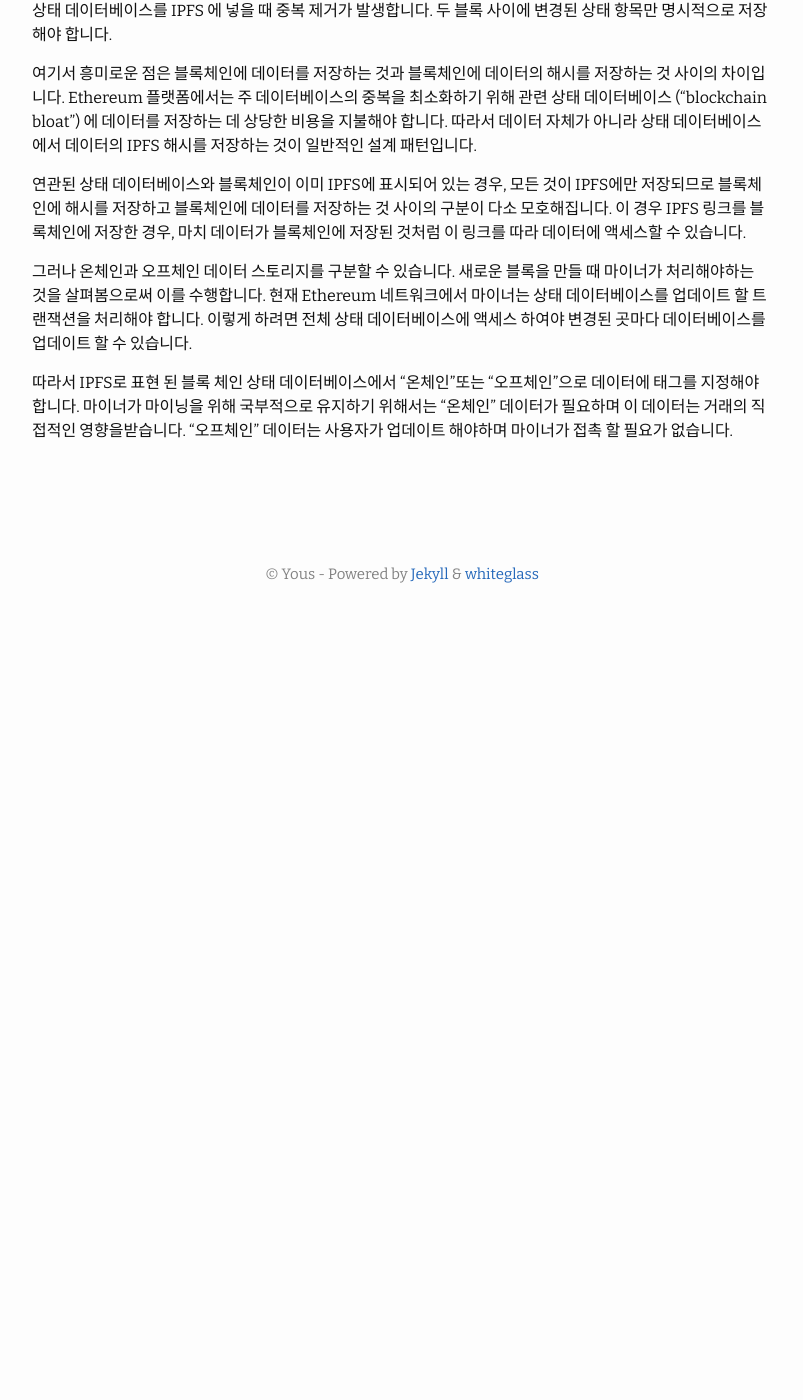
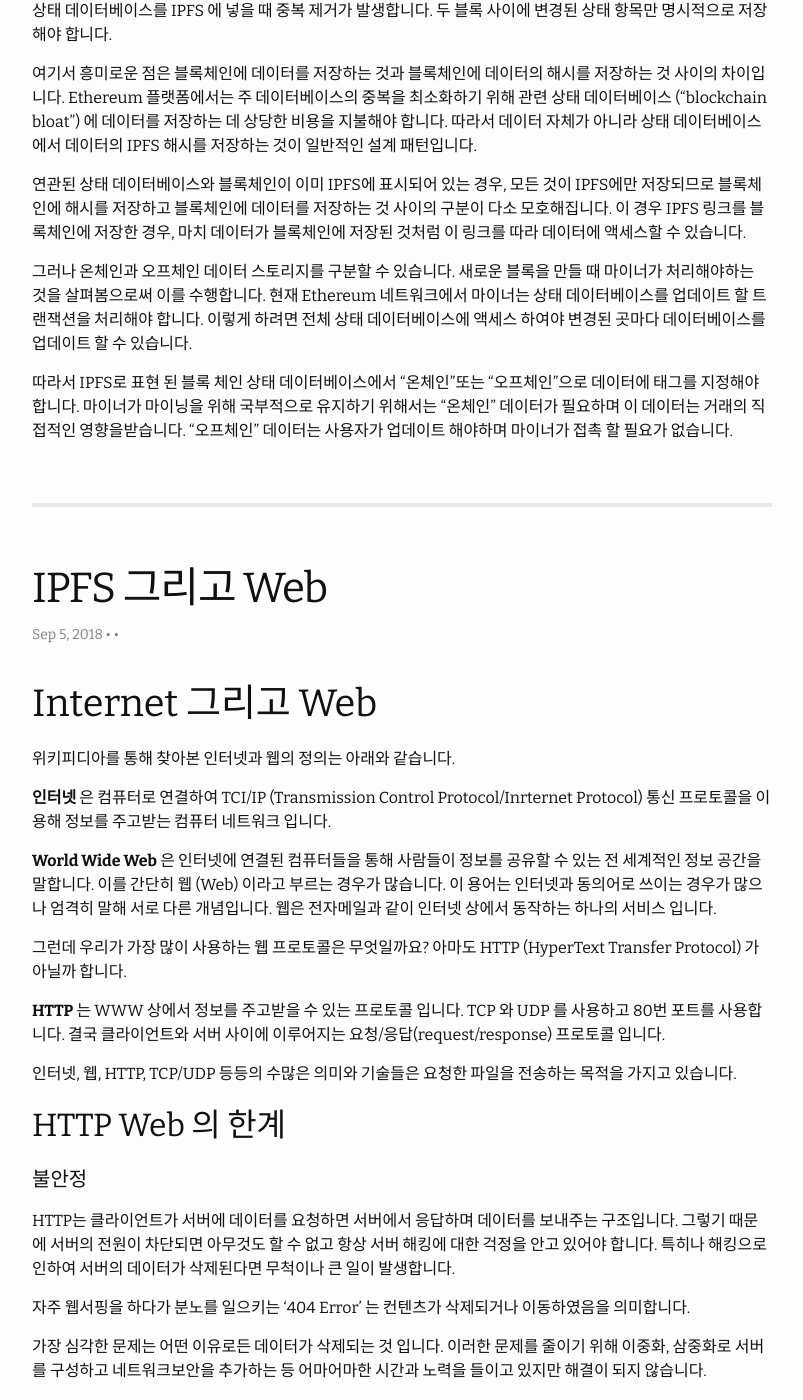
Before and after one commit to uni2u/uni2u.github.io, a Jekyll site: the page built from index.html, in a window 1280 px wide and 1400 px high, scrolled down 7150 px. Shown: the whole window, without its empty margins (238-1041 px from the left). Built offline with Jekyll 4.4.1, drawn with Linux system fonts in a browser that asks for light colours; the list of posts is cut into pages by our own code; before the commit the page ends 7780 px from its top, so only the background shows below that; some of the changed text lies outside the part shown; grey boxes are pictures that could not be loaded.

Commit message:
create post

```diff
--- /dev/null
+++ b/_posts/2018-09-05-IPFS01.md
@@ -0,0 +1,50 @@
+---
+layout: post
+title: "IPFS 그리고 Web"
+categories:
+  - ipfs
+  - Distributed File System
+tags:
+  - ipfs
+lang: ko
+author: "uni2u"
+meta: "Springfield"
+---
+
+# Internet 그리고 Web
+
+위키피디아를 통해 찾아본 인터넷과 웹의 정의는 아래와 같습니다.
+
+**인터넷** 은 컴퓨터로 연결하여 TCI/IP (Transmission Control Protocol/Inrternet Protocol) 통신 프로토콜을 이용해 정보를 주고받는 컴퓨터 네트워크 입니다.
+
+**World Wide Web** 은 인터넷에 연결된 컴퓨터들을 통해 사람들이 정보를 공유할 수 있는 전 세계적인 정보 공간을 말합니다. 이를 간단히 웹 (Web) 이라고 부르는 경우가 많습니다. 이 용어는 인터넷과 동의어로 쓰이는 경우가 많으나 엄격히 말해 서로 다른 개념입니다. 웹은 전자메일과 같이 인터넷 상에서 동작하는 하나의 서비스 입니다.
+
+그런데 우리가 가장 많이 사용하는 웹 프로토콜은 무엇일까요? 아마도 HTTP (HyperText Transfer Protocol) 가 아닐까 합니다.
+
+**HTTP** 는 WWW 상에서 정보를 주고받을 수 있는 프로토콜 입니다. TCP 와 UDP 를 사용하고 80번 포트를 사용합니다. 결국 클라이언트와 서버 사이에 이루어지는 요청/응답(request/response) 프로토콜 입니다.
+
+인터넷, 웹, HTTP, TCP/UDP 등등의 수많은 의미와 기술들은 요청한 파일을 전송하는 목적을 가지고 있습니다.
+
+## HTTP Web 의 한계
+
+#### 불안정
+
+HTTP는 클라이언트가 서버에 데이터를 요청하면 서버에서 응답하며 데이터를 보내주는 구조입니다. 그렇기 때문에 서버의 전원이 차단되면 아무것도 할 수 없고 항상 서버 해킹에 대한 걱정을 안고 있어야 합니다. 특히나 해킹으로 인하여 서버의 데이터가 삭제된다면 무척이나 큰 일이 발생합니다.
+
+자주 웹서핑을 하다가 분노를 일으키는 '404 Error' 는 컨텐츠가 삭제되거나 이동하였음을 의미합니다.
+
+가장 심각한 문제는 어떤 이유로든 데이터가 삭제되는 것 입니다. 이러한 문제를 줄이기 위해 이중화, 삼중화로 서버를 구성하고 네트워크보안을 추가하는 등 어마어마한 시간과 노력을 들이고 있지만 해결이 되지 않습니다.
+
+#### 중앙 집중화
+
+인터넷을 기반으로 하는 시스템의 구성은 분산 시스템이지만 역설적이게도 매우 중앙 집중화되어 있습니다. 이는 결국 현재의 문제점을 낳고 말았습니다. 해커는 중앙 집중화된 몇개의 서버를 공격하여 개인정보를 탈취하고, 몇개의 서버를 장악하면 하나의 나라를 감시할 수 있습니다. 즉 중앙 집중화된 구조는 보안에 취약해질 수 밖에 없는 구조입니다.
+
+#### Latency
+
+지리적으로 가까운 서버에서 데이터를 제공하지 않는다면 속도 문제가 발생합니다. 특히나 지리적으로 너무 멀리 떨어진 서버라면 상상을 초월하는 속도 문제를 경험하게 됩니다. 대부분의 서비스 업체들은 리전이라고 하는 데이터센터를 세계 권역마다 마련하고 있습니다.
+
+![](http://tectok.com/wp-content/uploads/2018/04/%EA%B5%AC%EA%B8%80-%ED%81%B4%EB%9D%BC%EC%9A%B0%EB%93%9C-%ED%94%8C%EB%9E%AB%ED%8F%BC.jpg)
+
+최근 매우 인기가 있는 Youtube 를 생각하면 인기 콘텐츠에 대한 요청이 어마어마하게 발생하고 있으며 이에 대한 응답 역시 어마어마하게 발생하고 있습니다. 작은 용량의 데이터가 전송되던 과거의 형태에서 매우 급격하게 증가한 데이터가 전송되고 있습니다. 스트리밍 서비스 영상이 고화질로 증가하면서 용량도 폭증하였습니다. 이는 결국 통신 속도의 저하를 초래하게 됩니다.
+
+## 해결책은 데이터 분산
--- a/_posts/2018-09-05-IPFS_Start.md
+++ b/_posts/2018-09-05-IPFS_Start.md
@@ -1,6 +1,6 @@
 ---
 layout: post
-title: "IPFS (InterPlanetary File System)"
+title: "IPFS (InterPlanetary File System) 첫번째"
 categories:
   - ipfs
   - Distributed File System
```
